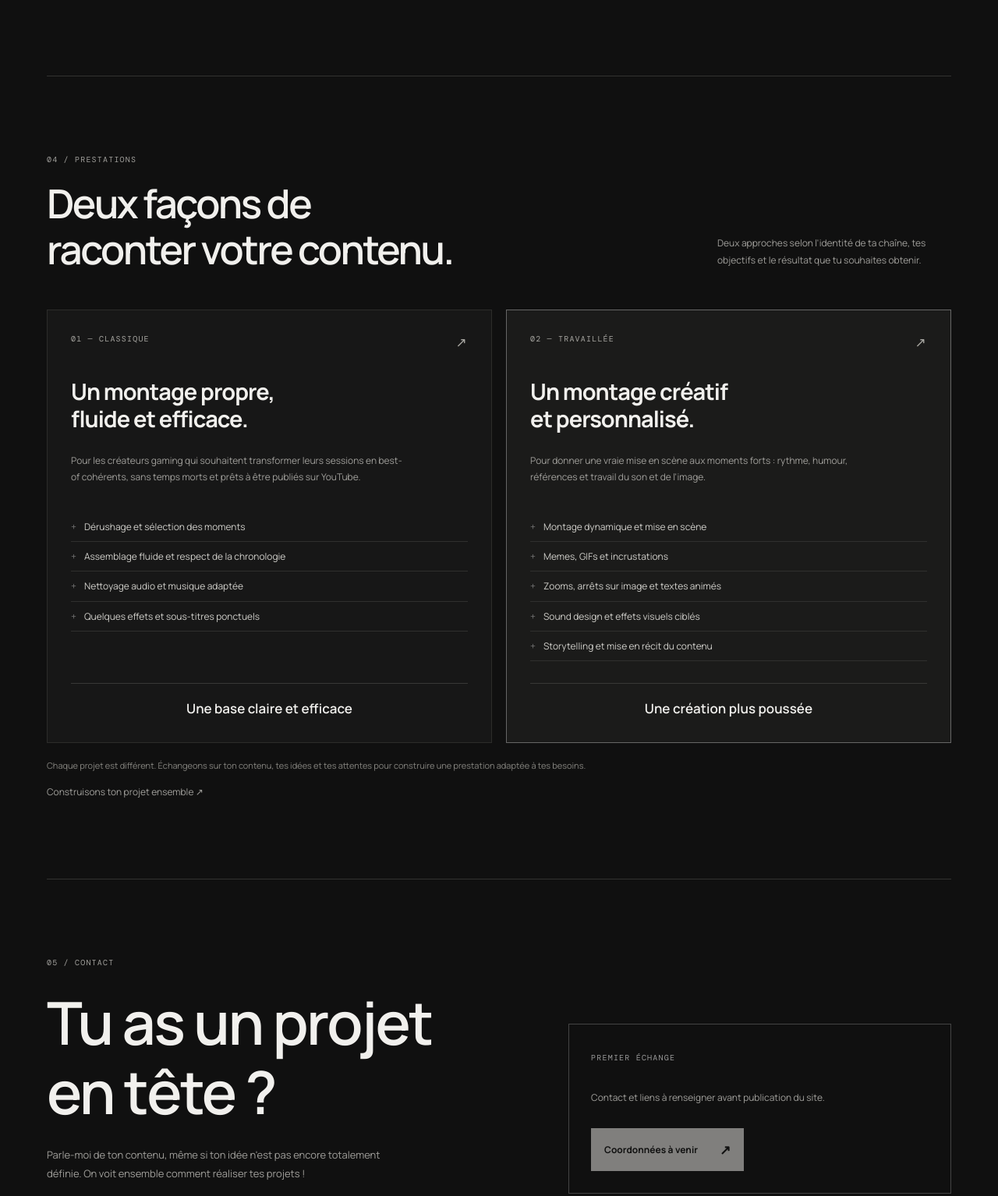
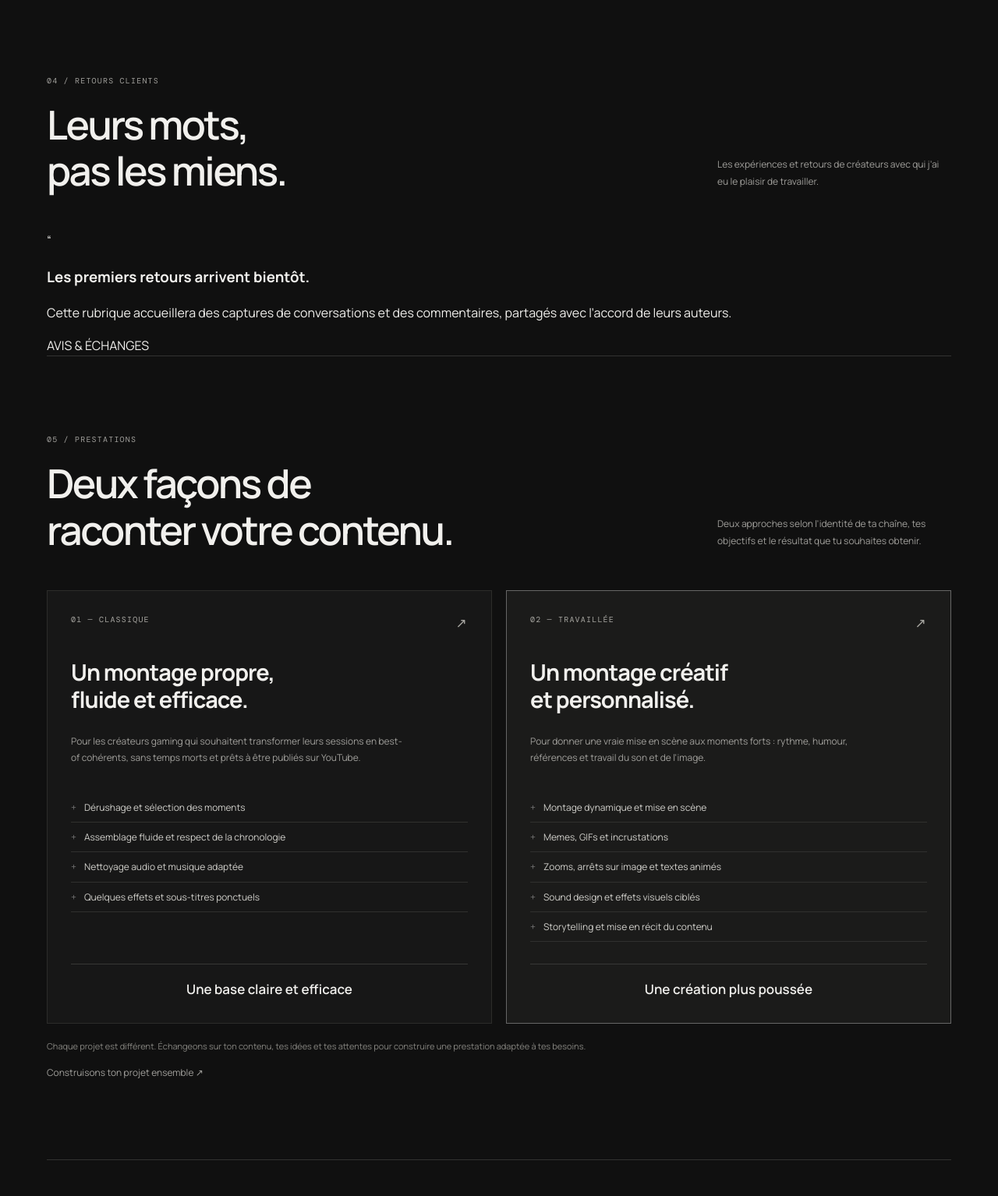
Before and after one commit to ttsmontage/tts-site, a plain HTML site: page index.html in a window 1280 px wide. Shown: the part 2962-4496 px from the top of the page at 78% size. Drawn offline with nearby package versions, Linux system fonts and the light colour scheme.

Commit message:
Add client feedback section before services

```diff
--- a/index.html
+++ b/index.html
@@ -70,8 +70,12 @@
       <p class="eyebrow">03 / DÉROULEMENT</p><h2>Simple, clair,<br>du premier échange à la livraison.</h2>
       <div class="steps"><article><span>01</span><h3>On échange</h3><p>Tu me présentes ton contenu, tes objectifs et le résultat attendu.</p></article><article><span>02</span><h3>On cadre le projet</h3><p>Je vérifie les rushs, le volume et les besoins, puis je t'envoie un devis adapté.</p></article><article><span>03</span><h3>Je monte</h3><p>Le montage avance selon le périmètre, les délais et les retours convenus.</p></article><article><span>04</span><h3>On finalise</h3><p>Après les corrections prévues, tu reçois tes fichiers prêts à publier.</p></article></div>
     </section>
+    <section class="testimonials section-wrap" id="retours">
+      <div class="section-heading"><div><p class="eyebrow">04 / RETOURS CLIENTS</p><h2>Leurs mots,<br>pas les miens.</h2></div><p class="section-note">Les expériences et retours de créateurs avec qui j’ai eu le plaisir de travailler.</p></div>
+      <div class="testimonial-empty"><span class="testimonial-mark">“</span><div><h3>Les premiers retours arrivent bientôt.</h3><p>Cette rubrique accueillera des captures de conversations et des commentaires, partagés avec l’accord de leurs auteurs.</p></div><span class="testimonial-tag">AVIS & ÉCHANGES</span></div>
+    </section>
     <section class="services section-wrap" id="services">
-      <div class="section-heading"><div><p class="eyebrow">04 / PRESTATIONS</p><h2>Deux façons de<br>raconter votre contenu.</h2></div><p class="section-note">Deux approches selon l'identité de ta chaîne, tes objectifs et le résultat que tu souhaites obtenir.</p></div>
+      <div class="section-heading"><div><p class="eyebrow">05 / PRESTATIONS</p><h2>Deux façons de<br>raconter votre contenu.</h2></div><p class="section-note">Deux approches selon l'identité de ta chaîne, tes objectifs et le résultat que tu souhaites obtenir.</p></div>
       <div class="service-grid">
         <article class="service-card"><div class="card-top"><span>01 — CLASSIQUE</span><span class="card-arrow">↗</span></div><h3>Un montage propre,<br>fluide et efficace.</h3><p>Pour les créateurs gaming qui souhaitent transformer leurs sessions en best-of cohérents, sans temps morts et prêts à être publiés sur YouTube.</p><ul><li>Dérushage et sélection des moments</li><li>Assemblage fluide et respect de la chronologie</li><li>Nettoyage audio et musique adaptée</li><li>Quelques effets et sous-titres ponctuels</li></ul><div class="card-foot"><strong>Une base claire et efficace</strong></div></article>
         <article class="service-card service-featured"><div class="card-top"><span>02 — TRAVAILLÉE</span><span class="card-arrow">↗</span></div><h3>Un montage créatif<br>et personnalisé.</h3><p>Pour donner une vraie mise en scène aux moments forts : rythme, humour, références et travail du son et de l'image.</p><ul><li>Montage dynamique et mise en scène</li><li>Memes, GIFs et incrustations</li><li>Zooms, arrêts sur image et textes animés</li><li>Sound design et effets visuels ciblés</li><li>Storytelling et mise en récit du contenu</li></ul><div class="card-foot"><strong>Une création plus poussée</strong></div></article>
@@ -79,7 +83,7 @@
       <p class="service-footnote">Chaque projet est différent. Échangeons sur ton contenu, tes idées et tes attentes pour construire une prestation adaptée à tes besoins.</p>
       <div class="services-cta"><a class="text-link" href="#contact">Construisons ton projet ensemble <span>↗</span></a></div>
     </section>
-    <section class="contact section-wrap" id="contact"><div><p class="eyebrow">05 / CONTACT</p><h2>Tu as un projet<br>en tête ?</h2><p>Parle-moi de ton contenu, même si ton idée n'est pas encore totalement définie. On voit ensemble comment réaliser tes projets !</p></div><div class="contact-panel"><span>PREMIER ÉCHANGE</span><p>Contact et liens à renseigner avant publication du site.</p><a class="button button-light disabled-link" href="#contact" aria-disabled="true">Coordonnées à venir <span>↗</span></a></div></section>
+    <section class="contact section-wrap" id="contact"><div><p class="eyebrow">06 / CONTACT</p><h2>Tu as un projet<br>en tête ?</h2><p>Parle-moi de ton contenu, même si ton idée n'est pas encore totalement définie. On voit ensemble comment réaliser tes projets !</p></div><div class="contact-panel"><span>PREMIER ÉCHANGE</span><p>Contact et liens à renseigner avant publication du site.</p><a class="button button-light disabled-link" href="#contact" aria-disabled="true">Coordonnées à venir <span>↗</span></a></div></section>
   </main>
   <footer class="site-footer section-wrap"><a class="brand" href="#top"><span class="brand-mark"><svg class="tts-logo" viewBox="0 0 330 100" role="img" aria-label="Logo TTS" xmlns="http://www.w3.org/2000/svg"><g fill="currentColor"><path d="M8 8H112L91 30H68V91L46 100V30H0Z"/><path d="M120 8H224L203 30H180V91L158 100V30H112Z"/><path d="M239 8H330L309 30H255C241 30 237 44 250 51H302C342 51 343 100 298 100H207L229 78H287C303 78 307 64 292 58H246C204 58 203 8 239 8Z"/></g></svg></span><span class="brand-caption">VIDEO EDITING</span></a><span>© <span id="year"></span> TTS — MONTAGE VIDÉO</span><a href="#top">RETOUR EN HAUT ↑</a></footer>
   <script src="script.js"></script>
```
